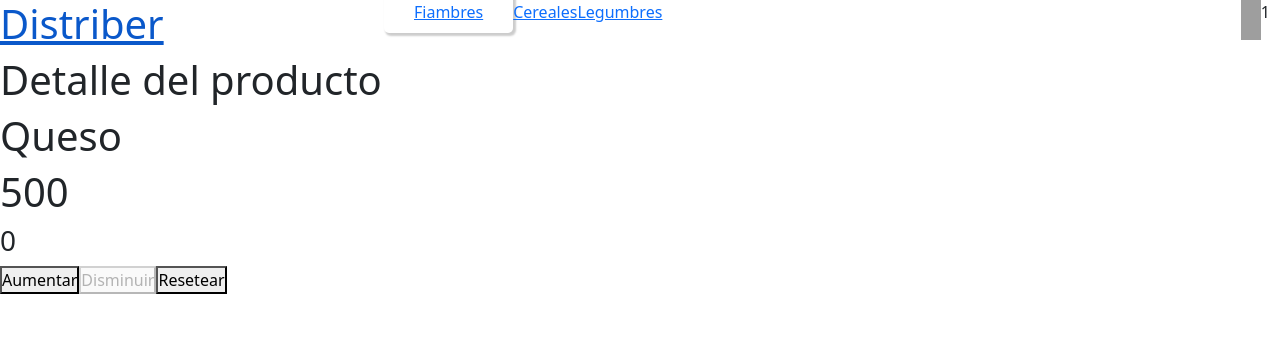
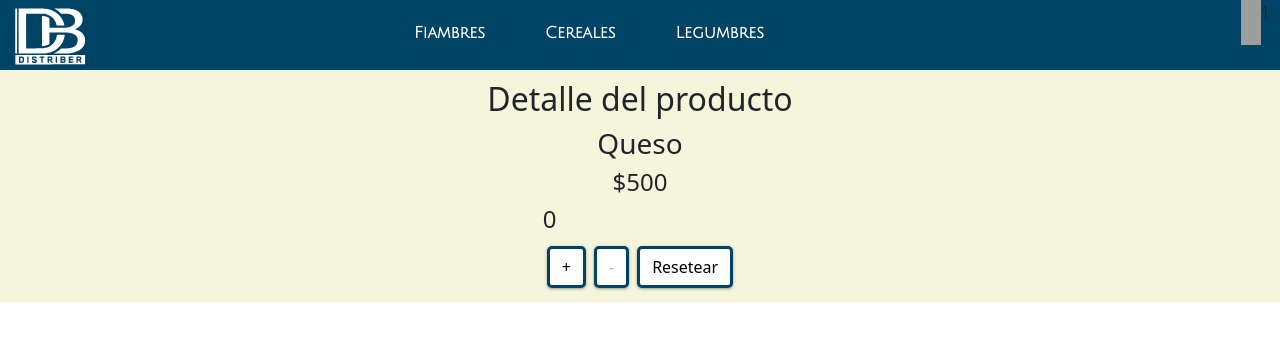
Before and after one commit to Cecilia00/fitzpatricktienda, a React (Create React App) app: page /item/001 in a window 1280 px wide. Shown: the top 340 px of the page. Built offline with nearby package versions, Linux system fonts and the light colour scheme; grey boxes are pictures that could not be loaded.

Commit message:
added styles to detail

```diff
--- a/public/index.html
+++ b/public/index.html
@@ -10,34 +10,14 @@
       content="Web site created using create-react-app"
     />
     <link rel="apple-touch-icon" href="%PUBLIC_URL%/logo192.png" />
-    <!--
-      manifest.json provides metadata used when your web app is installed on a
-      user's mobile device or desktop. See https://developers.google.com/web/fundamentals/web-app-manifest/
-    -->
     <link rel="manifest" href="%PUBLIC_URL%/manifest.json" />
-    <!--
-      Notice the use of %PUBLIC_URL% in the tags above.
-      It will be replaced with the URL of the `public` folder during the build.
-      Only files inside the `public` folder can be referenced from the HTML.
-
-      Unlike "/favicon.ico" or "favicon.ico", "%PUBLIC_URL%/favicon.ico" will
-      work correctly both with client-side routing and a non-root public URL.
-      Learn how to configure a non-root public URL by running `npm run build`.
-    -->
-    <title>React App</title>
+    <title>Distriber</title>
+    <link rel="preconnect" href="https://fonts.googleapis.com">
+    <link rel="preconnect" href="https://fonts.gstatic.com" crossorigin>
+    <link href="https://fonts.googleapis.com/css2?family=Julius+Sans+One&display=swap" rel="stylesheet">
   </head>
   <body>
     <noscript>You need to enable JavaScript to run this app.</noscript>
     <div id="root"></div>
-    <!--
-      This HTML file is a template.
-      If you open it directly in the browser, you will see an empty page.
-
-      You can add webfonts, meta tags, or analytics to this file.
-      The build step will place the bundled scripts into the <body> tag.
-
-      To begin the development, run `npm start` or `yarn start`.
-      To create a production bundle, use `npm run build` or `yarn build`.
-    -->
   </body>
 </html>
--- a/src/components/Counter/Counter.css
+++ b/src/components/Counter/Counter.css
@@ -0,0 +1,13 @@
+.counterButton{
+    padding: 6px 12px;
+    margin: 4px;
+    border-radius: 5px;
+    background-color: white;
+    border: solid  #014365;
+    box-shadow: rgba(60, 64, 67, 0.3) 0px 1px 2px 0px, rgba(60, 64, 67, 0.15) 0px 1px 3px 1px;;
+}
+
+.counterButton:hover{
+    background-color: #014365;
+    color: white
+}
--- a/src/components/Counter/Counter.js
+++ b/src/components/Counter/Counter.js
@@ -17,11 +17,11 @@ const Counter = () => {
         setCount(0)
     }
     return (
-        <div>
-            <h3>{count}</h3>
-            <button onClick={add}>Aumentar</button>
-            <button disabled={count>0 ? false : true} onClick={rest}>Disminuir</button>
-            <button onClick={reset}>Resetear</button>
+        <div className='counterContainer'>
+            <h4>{count}</h4>
+            <button onClick={add} className="counterButton">+</button>
+            <button disabled={count >0 ? false : true} onClick={rest} className="counterButton">-</button>
+            <button onClick={reset} className="counterButton">Resetear</button>
         </div>
     )
 }
--- a/src/components/Item/Item.js
+++ b/src/components/Item/Item.js
@@ -3,8 +3,8 @@ import {Link} from 'react-router-dom'
 const Item = ({prod}) => {
     return (
         <div>
-            <h1>{prod.nombre}</h1>
-            <h2> {prod.precio}</h2>
+            <h3>{prod.nombre}</h3>
+            <h4> ${prod.precio}</h4>
             <Link to={`/item/${prod.id}`} > ver detalle</Link>
         </div>
 
--- /dev/null
+++ b/src/components/ItemDetail/ItemDetail.css
@@ -0,0 +1,13 @@
+.detailContainer{
+    display: flex;
+    flex-flow: column;
+    align-items: center;
+    padding: 10px;
+    background-color: beige;
+}
+
+.productContainer{
+    display: flex;
+    flex-flow: column;
+    align-items: center;
+}
--- a/src/components/ItemDetail/ItemDetail.js
+++ b/src/components/ItemDetail/ItemDetail.js
@@ -1,11 +1,12 @@
 import Counter from '../Counter/Counter'
+import './ItemDetail.css'
 
 const ItemDetail = ({product}) => {
-    return (<div>
-            <h1>Detalle del producto</h1>
-            <div>
-                <h1>{product.nombre}</h1>
-                <h1>{product.precio}</h1>
+    return (<div className='detailContainer'>
+            <h2>Detalle del producto</h2>
+            <div className='productContainer'>
+                <h3>{product.nombre}</h3>
+                <h4>${product.precio}</h4>
                 <Counter/>
             </div>
         </div>
--- a/src/components/Navbar/Navbar.css
+++ b/src/components/Navbar/Navbar.css
@@ -2,16 +2,29 @@
     width: 100%;
     display: flex;
     justify-content: space-between;
-
+    background-color: #014365;
 }
 
 .leftDiv {
     flex: 30%;
+    align-items: center;
+}
+
+.logo {
+    max-width: 100px;
 }
 
 .rightDiv {
     flex: 70%;
+    align-items: center;
+
 }
+
+.listContainer{
+    display: flex;
+    align-items: flex-end;
+}
+
 
 .CartAndMenuContainer {
     display: flex;
@@ -46,6 +59,7 @@
     min-width: 300px;
     padding: 0px;
     list-style-type: none;
+    background-color: #014365;
 }
 
 
@@ -61,10 +75,15 @@ input:checked+.MenuBottonList {
     top: 5%;
 }
 
-.navbar_button{
+.navbar_link{
     font-size: 1rem;
-    border-radius: 5px;
+    border-radius: 3px;
     padding: 10px 30px;
+    color: white;
+    font-family: 'Julius Sans One', sans-serif;
+    text-decoration: none;
+    font-weight: bolder;
+
 }
 
 @media all and (min-width: 601px) {
@@ -80,10 +99,9 @@ input:checked+.MenuBottonList {
 
     .MenuBottonList {
         display: flex;
+        align-items: flex-end;
+        margin: 0;
+        margin-top: 20px;
 
     }
-
-    .navbar_button{
-    box-shadow: 2px 2px 2px 1px rgba(0, 0, 0, 0.2);
-    }
 }
--- a/src/components/Navbar/Navbar.js
+++ b/src/components/Navbar/Navbar.js
@@ -1,6 +1,7 @@
 import './Navbar.css'
 import CartWidget from '../CartWidget/CartWidget.js'
 import { Link } from 'react-router-dom'
+import logo from './assets/logo.svg'
 
 const Navbar = () => {
 
@@ -8,18 +9,18 @@ const Navbar = () => {
     return (
         <nav class="Navbar">
             <div class="leftDiv">
-                <h1 class="NavTitle"> <Link to={`/`}>Distriber</Link></h1>
+            <Link to={`/`}> <img src= {logo} className="logo"></img></Link>
             </div>
             <div class="rightDiv">
                 <div class="CartAndMenuContainer">
                     <CartWidget />
-                    <div>
+                    <div className='listContainer'>
                         <label class="hamburger_label" for="hamburger_checkbox">&#9776;</label>
                         <input type="checkbox" name="" id="hamburger_checkbox"></input>
                         <ul class="MenuBottonList">
-                            <li> <Link to={`/category/fiambres`} class="navbar_button">Fiambres</Link></li>
-                            <li> <Link to={`/category/cereales`}>Cereales</Link></li>
-                            <li> <Link to={`/category/legumbres`}>Legumbres</Link></li>
+                            <li> <Link to={`/category/fiambres`} className="navbar_link">Fiambres</Link></li>
+                            <li> <Link to={`/category/cereales`} className="navbar_link">Cereales</Link></li>
+                            <li> <Link to={`/category/legumbres`} className="navbar_link">Legumbres</Link></li>
                         </ul>
                     </div>
                 </div>
```
Also changed, not shown: src/components/Navbar/assets/logo.svg (added).
